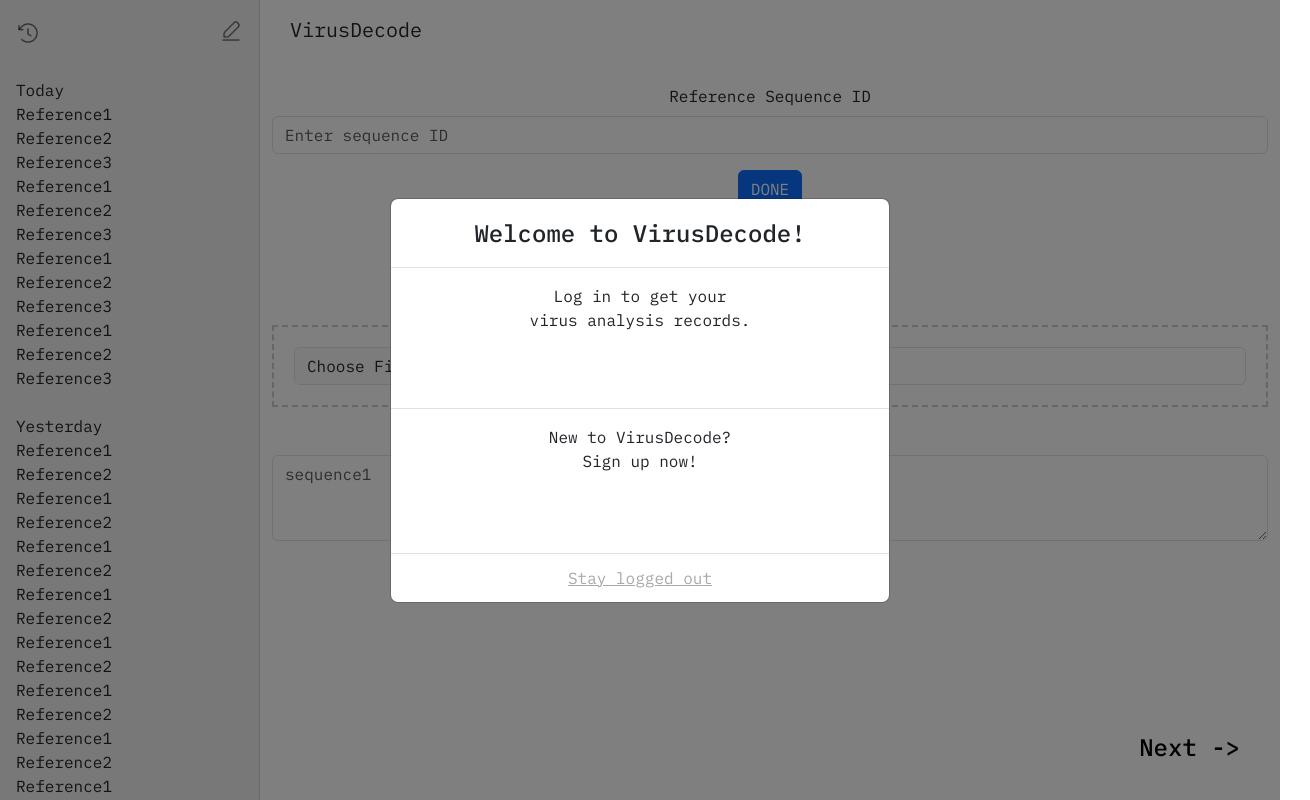
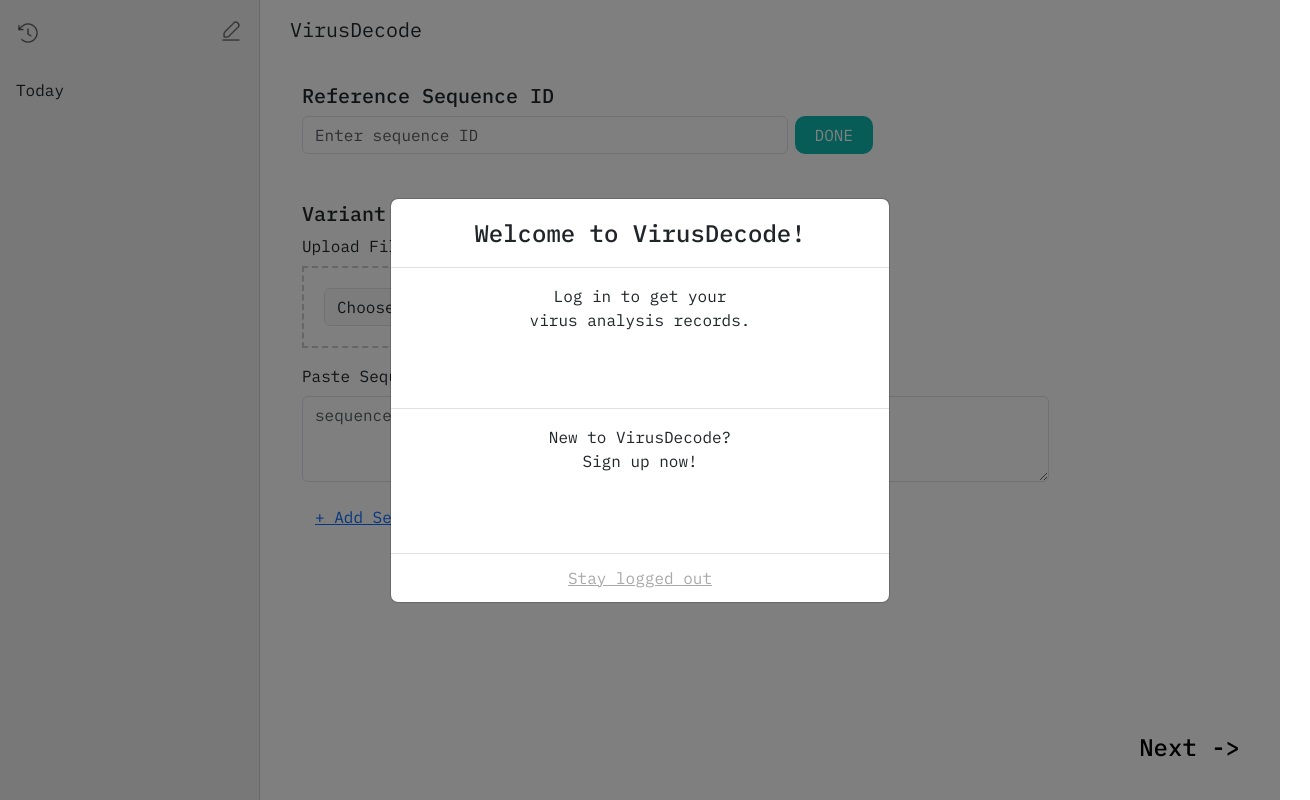
Before and after one commit to VirusDecode-project/VirusDecode, a React (Create React App) app in the folder frontend/: page /inputSeq in a window 1280 px wide. Shown: the whole page, 1310 px wide, since content can reach past the window. Built offline with nearby package versions, Linux system fonts and the light colour scheme.

Commit message:
버그 발견: 사이드바 열린상태로 텍스트 입력불가

```diff
--- a/frontend/src/pages/inputSeq.css
+++ b/frontend/src/pages/inputSeq.css
@@ -55,6 +55,8 @@
   border: 2px dashed #ccc;
   padding: 20px;
   text-align: center;
+  /* width: 600px;
+  height: 200px; */
 }
 
 .form-control:focus {
@@ -97,6 +99,9 @@ body {
 }
 
 /* Custom offcanvas style */
+
+
+
 .custom-offcanvas .offcanvas-body {
   background-color: #f0f0f0; /* Set your desired background color */
 }
@@ -122,3 +127,33 @@ body {
 .logged-out:hover {
   color: gray;  /* 마우스 올렸을 때 색깔 조금 진하게 */
 }
+
+.RS-id {
+  text-align: left; /* 좌측 정렬 설정 */
+}
+
+.done-button {
+  background-color: #0fb9af;
+  border: none;
+  border-radius: 10px;
+  padding: 10px 20px;
+  font-size: 16px;
+  width: 150px;
+  height: 38px; /* 높이를 입력 필드와 동일하게 설정 */
+  display: flex;
+  align-items: center;
+  justify-content: center;
+}
+
+.input-field {
+  height: 38px; /* 높이를 버튼과 동일하게 설정 */
+}
+
+.done-button:hover {
+  background-color: #0c9e94;
+}
+
+.form-label {
+  text-align: left; /* 좌측 정렬 설정 */
+  display: block; /* 기본적으로 form-label은 inline 요소이므로 block으로 설정 */
+}
--- a/frontend/src/pages/inputSeq.js
+++ b/frontend/src/pages/inputSeq.js
@@ -1,5 +1,5 @@
 import { useState, useEffect } from 'react';
-import { Button, Modal, Form, Offcanvas } from 'react-bootstrap';
+import { Button, Modal, Form, Offcanvas, Row, Col } from 'react-bootstrap';
 import { useNavigate } from 'react-router-dom';
 import GoogleLoginButton from '../GoogleLoginButton.js'; // 경로 확인
 import './inputSeq.css';
@@ -44,26 +44,59 @@ function InputSeq() {
                 )}
                 <span className='logo-text' onClick={() => { navigate('/') }} style={{ cursor: 'pointer' }}>VirusDecode</span>
             </div>
-            <div className="container mt-4">
+
+
+            <div className="container mt-4" style={{ marginLeft: '30px' }}>
+
                 <Form>
+
+                    <h5 className="RS-id">Reference Sequence ID</h5>
+                    <Row className="align-items-center">
+                        <Col md={6}>
                             <Form.Group controlId="referenceSequenceId">
-                        <Form.Label>Reference Sequence ID</Form.Label>
-                        <Form.Control type="text" placeholder="Enter sequence ID" />
+                                <Form.Control type="text" placeholder="Enter sequence ID" className="input-field" />
                             </Form.Group>
-                    <Button variant="primary" className="mt-3" >DONE</Button>
+                        </Col>
+                        <Col md={1} className="d-flex justify-content-end align-items-center">
+                            <Button variant="primary" className="done-button">DONE</Button>
+                        </Col>
+                    </Row>
 
-                    <h4 className="mt-5">Variant Sequence</h4>
+                </Form>
+
+                <Form>
+
+                    <div className="mb-5"></div>
+
+                    <h5 className="RS-id">Variant Sequence</h5>
+
+
                     <Form.Group controlId="formFile" className="mb-3">
                         <Form.Label>Upload File</Form.Label>
+                        <Col md={6}>
                             <div className="upload-box">
                                 <Form.Control type="file" label="Drag your FASTA files here" custom />
                             </div>
+                        </Col>
                     </Form.Group>
+
+
                     <Form.Group controlId="pasteSequence">
                         <Form.Label>Paste Sequence</Form.Label>
+                        <Col md={9}>
                             <Form.Control as="textarea" rows={3} placeholder="sequence1" />
+                        </Col>
                     </Form.Group>
+
+                    <Row>
+                        <Col md={9} className="d-flex justify-content-start">
                             <Button variant="link" className="mt-3">+ Add Sequence</Button>
+                        </Col>
+                    </Row>
+
+
+
+
                 </Form>
             </div>
 
@@ -104,51 +137,7 @@ function InputSeq() {
                 </Offcanvas.Header>
                 <Offcanvas.Body>
                     <div>Today</div>
-                    <div>Reference1</div>
-                    <div>Reference2</div>
-                    <div>Reference3</div>
-                    <div>Reference1</div>
-                    <div>Reference2</div>
-                    <div>Reference3</div>
-                    <div>Reference1</div>
-                    <div>Reference2</div>
-                    <div>Reference3</div>
-                    <div>Reference1</div>
-                    <div>Reference2</div>
-                    <div>Reference3</div>
-                    <br />
-                    <div>Yesterday</div>
-                    <div>Reference1</div>
-                    <div>Reference2</div>
-                    <div>Reference1</div>
-                    <div>Reference2</div>
-                    <div>Reference1</div>
-                    <div>Reference2</div>
-                    <div>Reference1</div>
-                    <div>Reference2</div>
-                    <div>Reference1</div>
-                    <div>Reference2</div>
-                    <div>Reference1</div>
-                    <div>Reference2</div>
 
-                    <div>Reference1</div>
-                    <div>Reference2</div>
-                    <div>Reference1</div>
-                    <div>Reference2</div>
-                    <br />
-                    <div>Previous 7 day</div>
-                    <div>Reference1</div>
-                    <div>Reference2</div>
-                    <div>Reference3</div>
-                    <div>Reference1</div>
-                    <div>Reference2</div>
-                    <div>Reference3</div>
-                    <div>Reference1</div>
-                    <div>Reference2</div>
-                    <div>Reference3</div>
-                    <div>Reference1</div>
-                    <div>Reference2</div>
-                    <div>Reference3</div>
                 </Offcanvas.Body>
             </Offcanvas>
 
```
Lines whose indentation alone changed are shown as unchanged.
